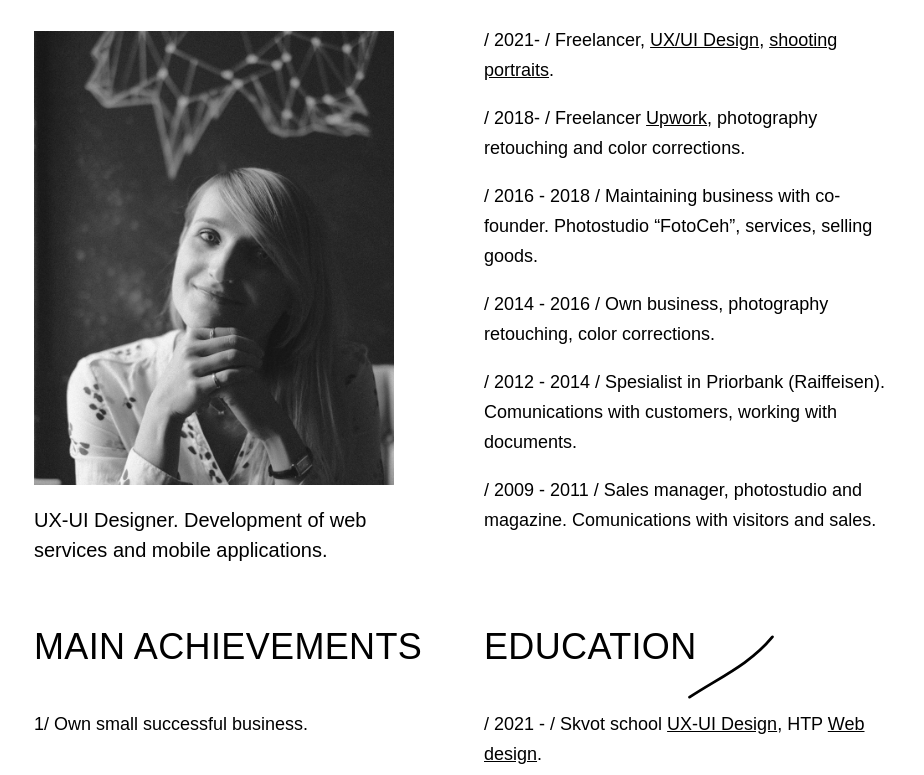
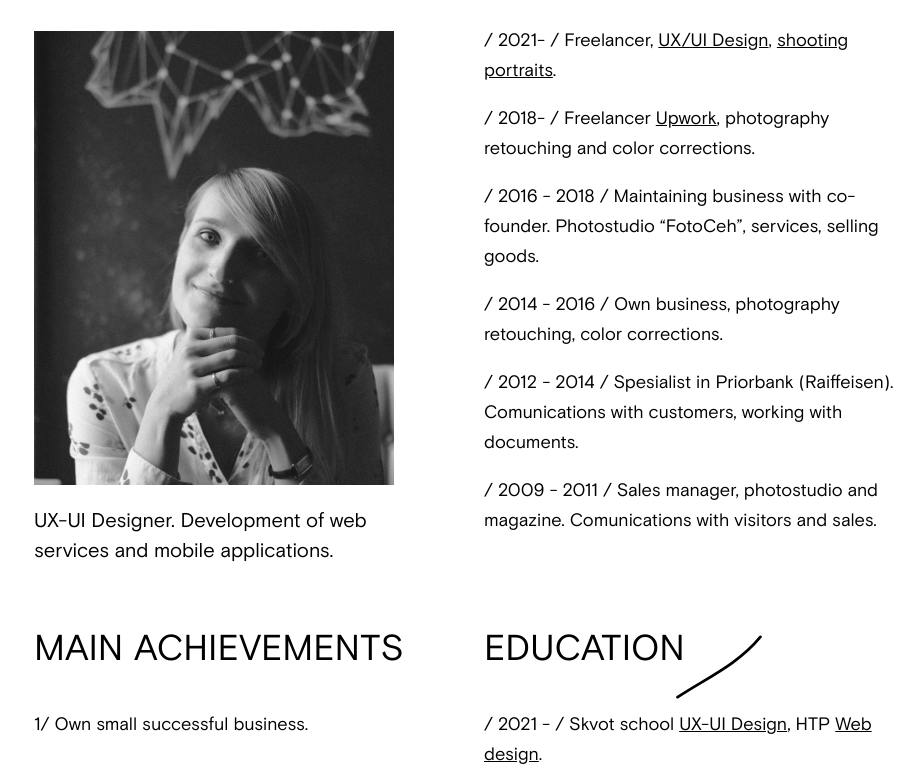
Before and after one commit to Slovoo/resume, a plain HTML site: page index.html in a window 1280 px wide. Shown: the part 295-1070 px from the top of the page, without its empty margins (156-1080 px from the left). Drawn offline with Linux system fonts and the light colour scheme; the site is published under a folder, as on GitHub Pages, so addresses that start at the root find nothing.

Commit message:
Update style.css

```diff
--- a/style.css
+++ b/style.css
@@ -3,7 +3,7 @@
   font-style: normal;
   font-weight: normal;
   src: local('Basis Grotesque Pro'),
-    url('/fonts/basis-grotesque-pro-cufonfonts-webfont/BasisGrotesquePro-Regular.woff')
+    url('./fonts/basis-grotesque-pro-cufonfonts-webfont/BasisGrotesquePro-Regular.woff')
       format('woff');
 }
 
@@ -12,7 +12,7 @@
   font-style: bold;
   font-weight: bold;
   src: local('Basis Grotesque Pro Bold'),
-    url('/fonts/basis-grotesque-pro-cufonfonts-webfont/BasisGrotesquePro-Bold.woff')
+    url('./fonts/basis-grotesque-pro-cufonfonts-webfont/BasisGrotesquePro-Bold.woff')
       format('woff');
 }
 
```
